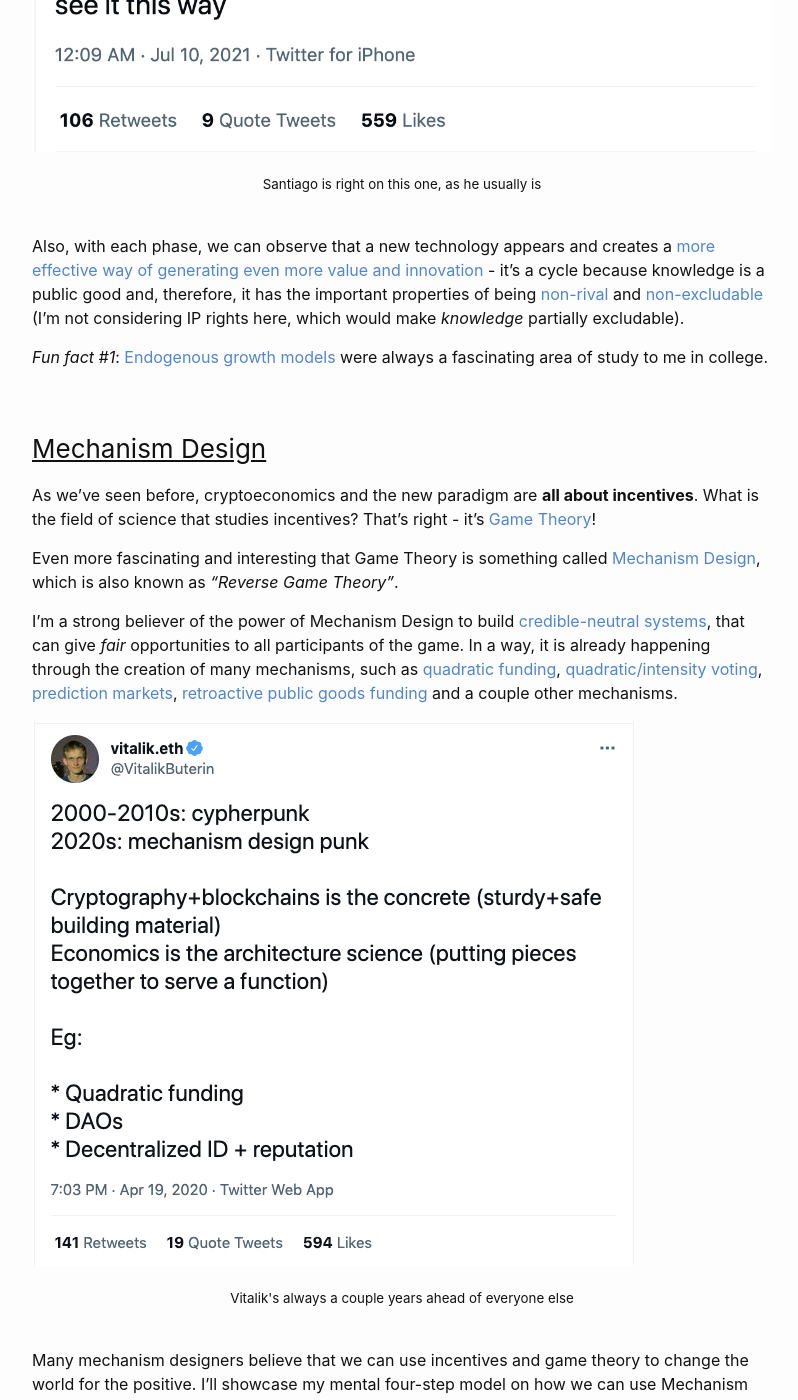
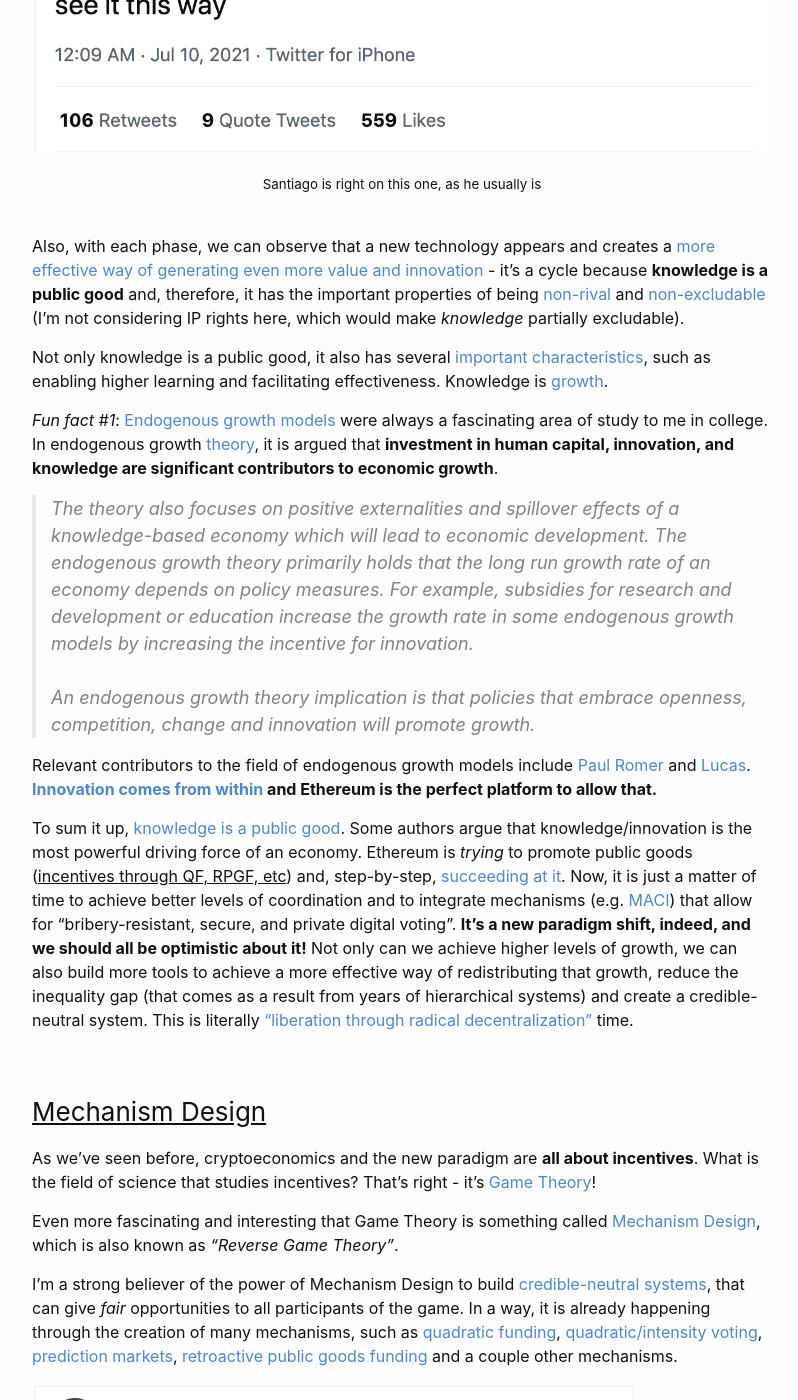
Before and after one commit to intldds/intldds.github.io, a Jekyll site: the page built from _posts/2021-08-01-paradigm.md, in a window 1280 px wide and 1400 px high, scrolled down 2184 px. Shown: the whole window, without its empty margins (238-1036 px from the left). Built offline with Jekyll 4.4.1, drawn with Linux system fonts in a browser that asks for light colours.

Commit message:
On "knowledge" and public goods

```diff
--- a/_posts/2021-08-01-paradigm.md
+++ b/_posts/2021-08-01-paradigm.md
@@ -66,11 +66,35 @@ I believe that our current one has the potential to **become the most [disruptiv
 
 Also, with each phase, we can observe that a new technology appears and creates a [more effective
 way of generating even more value and innovation](https://www.kellogg.northwestern.edu/faculty/rebelo/htm/finland.pdf) -
-it's a cycle because knowledge is a public good and, therefore, it has the important properties of being [non-rival](https://en.wikipedia.org/wiki/Rivalry_(economics))
+it's a cycle because **knowledge is a public good** and, therefore, it has the important properties of being [non-rival](https://en.wikipedia.org/wiki/Rivalry_(economics))
 and [non-excludable](https://en.wikipedia.org/wiki/Excludability) (I'm not considering IP rights here, which would make *knowledge* partially excludable).
 
-*Fun fact #1*: [Endogenous growth models](https://www.jstor.org/stable/2138581) were always a fascinating area of study to me in college.
+Not only knowledge is a public good, it also has several [important characteristics](https://www.tlu.ee/~sirvir/Information%20and%20Knowledge%20Management/Key_Concepts_of_IKM/characteristics_of_knowledge.html),
+such as enabling higher learning and facilitating effectiveness. Knowledge is [growth](https://www.oecd.org/innovation/knowledge-is-growth.htm).
 
+*Fun fact #1*: [Endogenous growth models](https://www.jstor.org/stable/2138581) were always a fascinating area of study to me in college. In
+endogenous growth [theory](https://en.wikipedia.org/wiki/Endogenous_growth_theory), it is argued that **investment in human capital,
+innovation, and knowledge are significant contributors to economic growth**.
+
+> The theory also focuses on positive externalities and spillover effects of a knowledge-based economy which will lead
+to economic development. The endogenous growth theory primarily holds that the long run growth rate of an economy depends
+on policy measures. For example, subsidies for research and development or education increase the growth rate in some
+endogenous growth models by increasing the incentive for innovation.<br><br>
+An endogenous growth theory implication is that policies that embrace openness, competition, change and innovation will promote growth.
+
+Relevant contributors to the field of endogenous growth models include [Paul Romer](https://en.wikipedia.org/wiki/Paul_Romer) and
+[Lucas](https://en.wikipedia.org/wiki/Robert_Lucas_Jr.). **[Innovation comes from within](https://www.forbes.com/sites/katevitasek/2018/11/19/paul-romer-the-path-to-economic-growth-and-innovation/?sh=ba28651139d7)
+and Ethereum is the perfect platform to allow that.**
+
+To sum it up, [knowledge is a public good](http://pinguet.free.fr/stiglitz1999.pdf). Some authors argue that knowledge/innovation is the
+most powerful driving force of an economy. Ethereum is *trying* to promote public goods (<ins>incentives through QF, RPGF, etc</ins>) and, step-by-step,
+[succeeding at it](https://gitcoin.co/results). Now, it is just a matter of time to achieve better levels of coordination and
+to integrate mechanisms (e.g. [MACI](https://appliedzkp.github.io/maci/)) that allow for "bribery-resistant, secure, and private digital voting".
+**It's a new paradigm shift, indeed, and we should all be optimistic about it!** Not only can we
+achieve higher levels of growth, we can also build more tools to achieve a more effective way of redistributing that growth,
+reduce the inequality gap (that comes as a result from years of hierarchical systems) and create a credible-neutral system.
+This is literally ["liberation through radical decentralization"](https://medium.com/@VitalikButerin/liberation-through-radical-decentralization-22fc4bedc2ac)
+time.
 
 ### <ins>Mechanism Design</ins>
 
```
